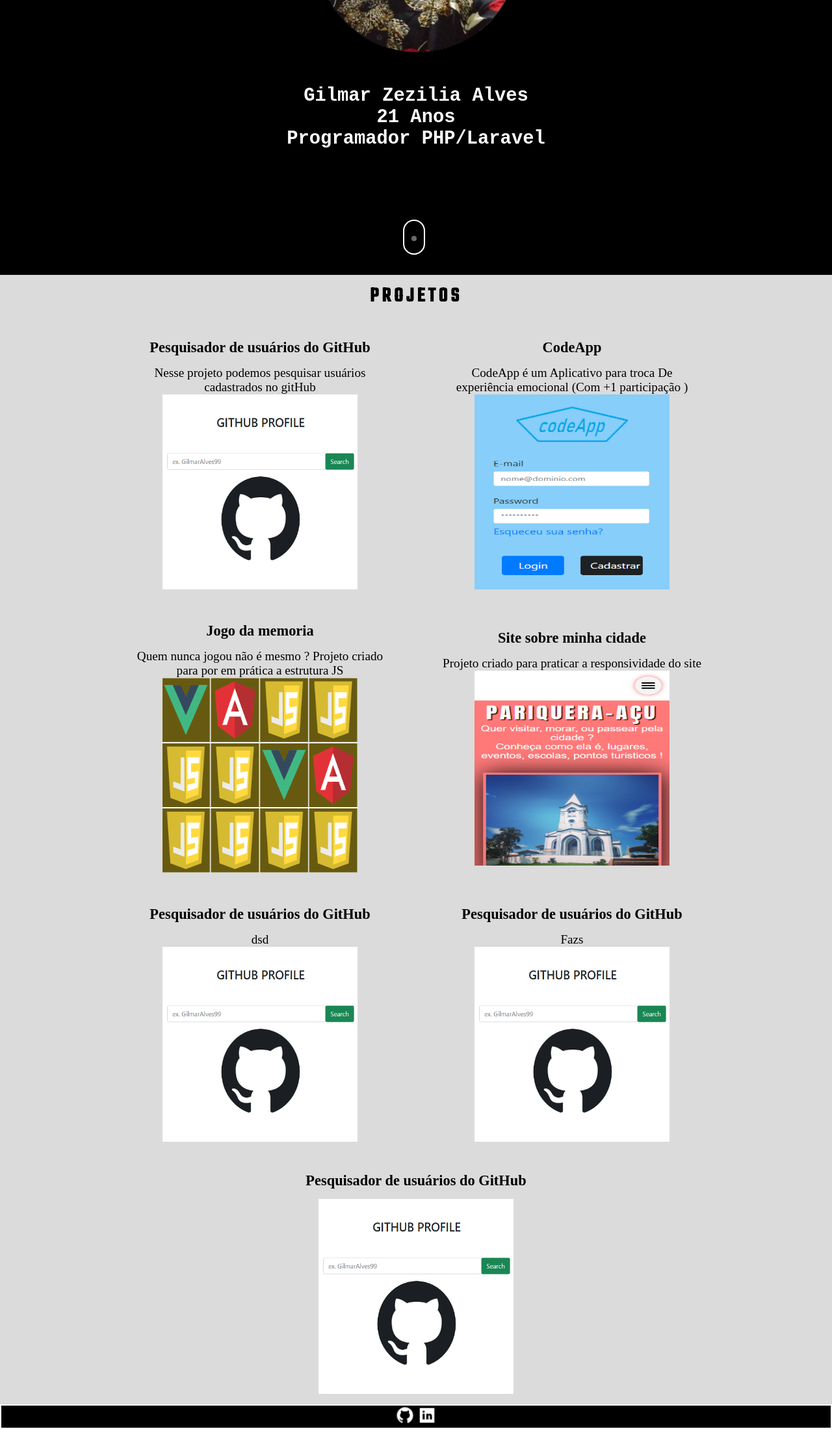
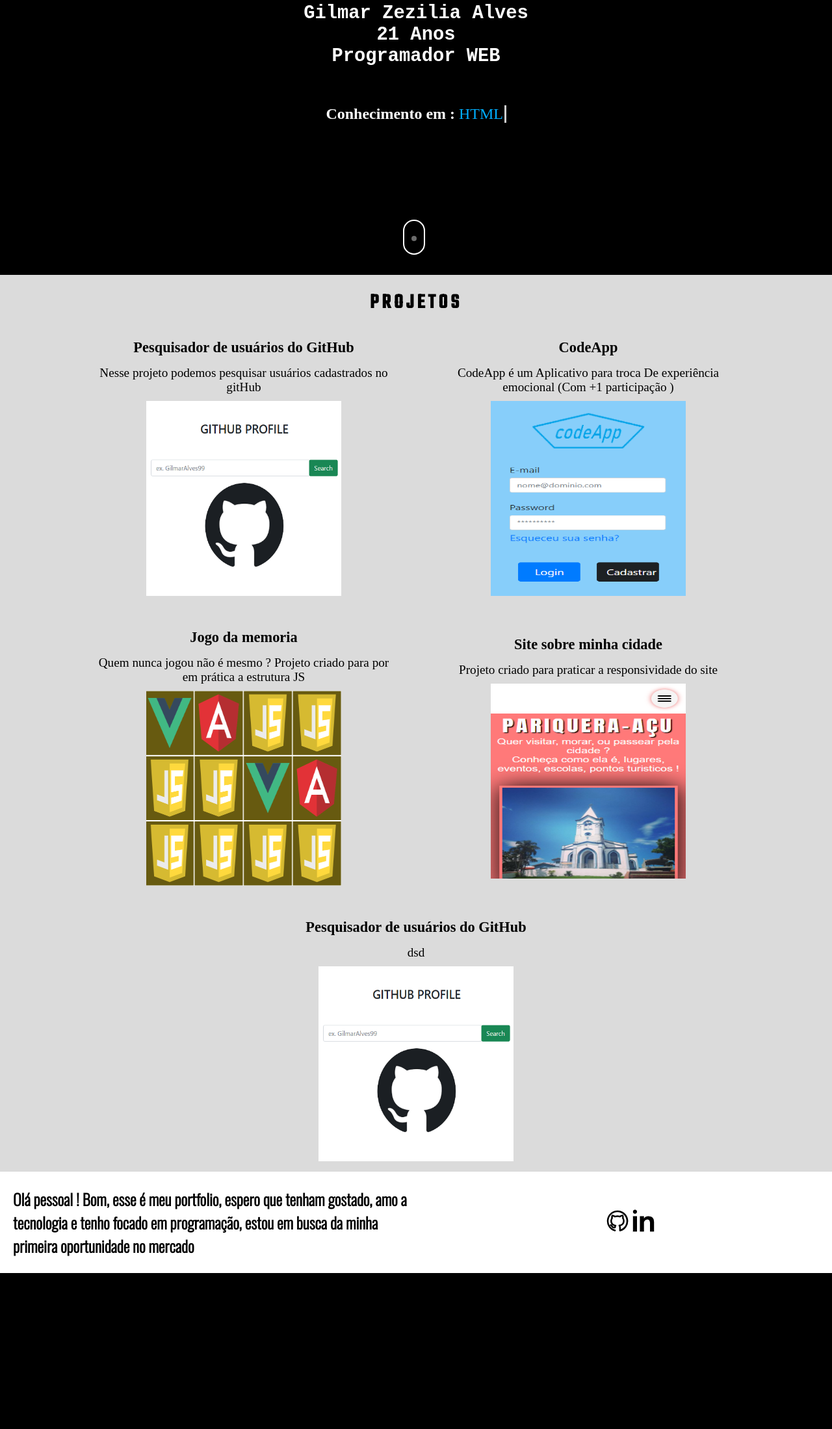
Before and after one commit to GilmarAlves99/Portfolio-Atual-, a plain HTML site: page index.html in a window 1280 px wide. Shown: the part 398-2597 px from the top of the page at 65% size. After the commit the page ends 2357 px from the top, so only its background shows below. Drawn offline with nearby package versions, Linux system fonts and the light colour scheme; a web font is replaced by a local one.

Commit message:
Atualizando/finalizando

```diff
--- a/css/index.css
+++ b/css/index.css
@@ -6,12 +6,72 @@ body {
     background-color: black;
 }
 
+.sobre h1 {
+    font-size: 1.8em;
+    font-family: 'Courier New', Courier, monospace;
+    top: -70px;
+    position: relative;
+}
+
 .eu {
-    margin: auto;
+    height: 100%;
+    width: 100%;
+}
+
+.sobre {
+    display: flex;
+    justify-content: center;
+    align-items: center;
+    flex-direction: column;
+    text-align: center;
+}
+
+.conhecimento {
+    top: -50px;
+    width: 80%;
     position: relative;
-    width: 100%;
-    background: url("../img/images.png") no-repeat;
-    height: 100%;
+    border-radius: 50px;
+}
+
+span.typed-text {
+    font-weight: normal;
+    color: #00aeff;
+}
+
+span.cursor {
+    font-weight: bolder;
+    display: inline-block;
+    background-color: rgb(219, 5, 5);
+    margin-left: 0.1rem;
+    width: 3px;
+    animation: blink 1s infinite;
+}
+
+span.cursor.typing {
+    animation: none;
+}
+
+@keyframes blink {
+    0% {
+        background-color: #ccc;
+    }
+    49% {
+        background-color: #ccc;
+    }
+    50% {
+        background-color: transparent;
+    }
+    99% {
+        background-color: transparent;
+    }
+    100% {
+        background-color: #ccc;
+    }
+}
+
+.skills {
+    position: relative;
+    border: 2px solid white;
 }
 
 #stars {
@@ -65,6 +125,8 @@ body {
 
 .euimg {
     width: 450px;
+    position: relative;
+    top: -30px;
 }
 
 @media (max-width: 700px) {
@@ -72,33 +134,13 @@ body {
         position: relative;
         top: -50px;
         width: 350px;
-    }.sobre h3{
+    }
+    .sobre h1 {
         font-size: 1.4em;
     }
-
-}
-
-.sobre {
-    display: flex;
-    height: 100%;
-    justify-content: center;
-    flex-direction: column;
-}
-
-h3 {
-    font-size: 1.8em;
-    font-family: 'Courier New', Courier, monospace;
-    top: -50px;
-    position: relative;
 }
 
 /* Flex Item */
-
-.item {
-    word-spacing: 0ch;
-    /* O flex: 1; é necessário para que cada item se expanda ocupando o tamanho máximo do container. */
-    text-align: center;
-}
 
 .projetoCompleto {
     color: black;
@@ -110,73 +152,46 @@ h3 {
 .projetostitulo {
     text-align: center;
     position: relative;
-    top: 10px;
+    top: 20px;
     letter-spacing: 5px;
-
     font-family: 'Teko', sans-serif;
 }
 
 .projetos-2 {
-    top: 10px;
     width: 100%;
     display: flex;
-
+    position: relative;
     flex-direction: row;
     flex-wrap: wrap;
     justify-content: center;
 }
 
 figure {
-  width: 400px;
+    width: 450px;
     display: flex;
     justify-content: center;
     align-items: center;
     flex-direction: column;
 }
-figure span{
+
+figure span {
     text-align: center;
     font-size: 1.2em;
+    padding-bottom: 10px;
+}
 
-}
-.nomeDoProjeto {font-weight: 900;
-    font-size: 1.4em;text-align: center;
+h1.nomeDoProjeto {
+    display: flex;
+    align-items: center;
+    font-weight: 900;
+    font-size: 1.4em;
+    text-align: center;
     font-family: 'Hahmlet', serif;
 }
 
 .imgprojetos {
     width: 300px;
     height: 300px;
-}
-
-@keyframes animacao {
-    25% {
-        opacity: 1;
-    }
-    50% {
-        opacity: 0;
-    }
-}
-
-.animacao:nth-child(1) {
-    animation-delay: 0s;
-}
-
-.animacao:nth-child(2) {
-    animation-delay: 10s;
-}
-
-.animacao:nth-child(3) {
-    animation-delay: 25s;
-}
-
-.animacao:nth-child(4) {
-    animation-delay: 40s;
-}
-
-section {
-    margin: 5px;
-    border: 2px solid white;
-    width: 250px;
 }
 
 .titulo {
@@ -233,35 +248,45 @@ section {
     }
 }
 
-.redes {
-    width: 30px;
-    height: 30px;
-}
+
 
 .rodape {
     display: flex;
-    align-items: center;
+
     justify-content: center;
     flex-direction: row;
+    flex-wrap: wrap;
     position: relative;
     bottom: 0;
     width: 100%;
+    background-color: rgb(255, 255, 255);
+
+}
+
+.pequenotexto {
+flex:1;
+    width: 500px;
+  color: black;
+    font-weight: bolder;
+    position: relative;
+  padding-left: 20px;
+  font-family: 'Oswald', sans-serif;
+  font-size: 1.5em;
+  padding-right: 20px;
+
+}
+
+.rodapeimgs { flex:1;
+    display: flex;
+    justify-content: center;
+   align-items: center;
+   justify-items: center;
+    width: 500px;
+
+
 }
 
 .rodapeimg {
-    width: 30px;
-    height: 30px;
+    width:40px;
+    height: 40px;
 }
-
-.containere {
-    width: 100%;
-    margin: 0 auto;
-}
-
-.flex {
-    display: flex;
-}
-
-.flex-item-1 {
-    flex: 1;
-}
--- a/index.html
+++ b/index.html
@@ -5,7 +5,9 @@
     <link rel="preconnect" href="https://fonts.googleapis.com">
     <link rel="preconnect" href="https://fonts.gstatic.com" crossorigin>
     <link href="https://fonts.googleapis.com/css2?family=Teko:wght@500&display=swap" rel="stylesheet">
-
+    <link rel="preconnect" href="https://fonts.googleapis.com">
+    <link rel="preconnect" href="https://fonts.gstatic.com" crossorigin>
+    <link href="https://fonts.googleapis.com/css2?family=Oswald:wght@300&display=swap" rel="stylesheet">
     <link rel="preconnect" href="https://fonts.googleapis.com">
     <link rel="preconnect" href="https://fonts.gstatic.com" crossorigin>
     <link href="https://fonts.googleapis.com/css2?family=Hahmlet:wght@200&display=swap" rel="stylesheet">
@@ -26,34 +28,31 @@
         <div class="eu">
 
 
+                <div id="stars"> </div>
+                <div id="stars2"> </div>
      <div class="sobre">
 
-                <div id="stars"> </div>
-                <div id="stars2"> </div>
+                <img src="img/eu1.png" class="euimg" />
 
-                <div class="item">
-                    <img src="img/eu1.png" class="euimg" />
+                <h1>Gilmar Zezilia Alves<br> 21 Anos<br> Programador WEB
+                </h1>
+
+
+            <div class="conhecimento">
+                <h2>Conhecimento em : <span class="typed-text"></span><span class="cursor">&nbsp;</span>
+               </h2>
                </div>
-                <div class="item">
-                    <h3>Gilmar Zezilia Alves<br> 21 Anos<br> Programador PHP/Laravel
-                    </h3>
-
             </div>
-                <div class="item">
             <a href="#projetos">
                 <div class="icon-scroll"></div>
             </a>
-
-                </div>
-
-
 
 
 
         </div>
 
 
-        </div>
+
 
 
 
@@ -65,12 +64,13 @@
                     <h1 class="nomeDoProjeto">Pesquisador de usuários do GitHub</h1>
                     <span>Nesse projeto podemos pesquisar usuários cadastrados no gitHub</span>
                     <a href="https://gilmaralves99.github.io/GITHUB-PROFILE-/build/index.html" target="_blank">
-               <img src="./img/gitHubProfiles.PNG" class="imgprojetos">    </a>
+                        <img src="./img/gitHubProfiles.PNG" class="imgprojetos"> </a>
                 </figure>
                 <figure>
                     <h1 class="nomeDoProjeto">CodeApp</h1>
                     <span>CodeApp é um Aplicativo para troca De experiência emocional (Com +1 participação ) </span>
-                    <a href="https://github.com/GilmarAlves99/Projeto-TCC" target="_blank"> <img src="./img/codeApp.png" class="imgprojetos"> </a>
+                    <a href="https://github.com/GilmarAlves99/Projeto-TCC" target="_blank"> <img src="./img/codeApp.png"
+                            class="imgprojetos"> </a>
                 </figure>
                 <figure>
                     <h1 class="nomeDoProjeto">Jogo da memoria</h1>
@@ -82,35 +82,33 @@
                 <figure>
                     <h1 class="nomeDoProjeto">Site sobre minha cidade</h1>
                     <span>Projeto criado para praticar a responsividade do site</span>
-                   <a href="https://gilmaralves99.github.io/Pariquera/" target="_blank"> <img src="./img/pr.PNG" class="imgprojetos"></a>
+                    <a href="https://gilmaralves99.github.io/Pariquera/" target="_blank"> <img src="./img/pr.PNG"
+                            class="imgprojetos"></a>
                 </figure>
                 <figure>
                     <h1 class="nomeDoProjeto">Pesquisador de usuários do GitHub</h1>
                     <span>dsd</span>
                     <img src="./img/gitHubProfiles.PNG" class="imgprojetos">
                 </figure>
-                <figure>
-                    <h1 class="nomeDoProjeto">Pesquisador de usuários do GitHub</h1>
-                    <span>Fazs</span>
-                    <img src="./img/gitHubProfiles.PNG" class="imgprojetos">
-                </figure>
-                <figure>
-                    <h1 class="nomeDoProjeto">Pesquisador de usuários do GitHub</h1>
 
-                    <img src="./img/gitHubProfiles.PNG" class="imgprojetos">
-                </figure>
 
             </div>
         </div>
         <div class="rodape">
-            <section class="containere flex">
+           <div class="pequenotexto">
+<p>Olá pessoal ! Bom, esse é meu portfolio, espero que tenham gostado, amo a tecnologia e tenho focado em programação, estou em busca da minha primeira oportunidade no mercado</p>
+           </div>
+           <div class="rodapeimgs">
 
-                <div class="item flex-item-1">
-                    <img src="img/github_32px.png" class="redes">
-                    <img src="img/linkedin_26px.png" class="redes">
-                </div>
 
-            </section>
+                   <a href="https://github.com/GilmarAlves99" target="_blank">
+                    <img src="img/2613277_code_git_github_hosting_internet_icon.svg" class="rodapeimg">
+
+                   </a>
+                   <a href="https://www.linkedin.com/in/gilmar-zezilia-alves-336610182/" target="_blank">
+                    <img src="img/linkedin.png" class="rodapeimg">
+
+                </a>   </div>
 
 
 
--- a/js/script.js
+++ b/js/script.js
@@ -0,0 +1,41 @@
+const typedTextSpan = document.querySelector(".typed-text");
+const cursorSpan = document.querySelector(".cursor");
+
+const textArray = ["HTML", "CSS", "JAVASCRIPT", "PHP","MYSQLI"];
+const typingDelay = 200;
+const erasingDelay = 100;
+const newTextDelay = 2000; // Delay between current and next text
+let textArrayIndex = 0;
+let charIndex = 0;
+
+function type() {
+  if (charIndex < textArray[textArrayIndex].length) {
+    if(!cursorSpan.classList.contains("typing")) cursorSpan.classList.add("typing");
+    typedTextSpan.textContent += textArray[textArrayIndex].charAt(charIndex);
+    charIndex++;
+    setTimeout(type, typingDelay);
+  }
+  else {
+    cursorSpan.classList.remove("typing");
+    setTimeout(erase, newTextDelay);
+  }
+}
+
+function erase() {
+  if (charIndex > 0) {
+    if(!cursorSpan.classList.contains("typing")) cursorSpan.classList.add("typing");
+    typedTextSpan.textContent = textArray[textArrayIndex].substring(0, charIndex-1);
+    charIndex--;
+    setTimeout(erase, erasingDelay);
+  }
+  else {
+    cursorSpan.classList.remove("typing");
+    textArrayIndex++;
+    if(textArrayIndex>=textArray.length) textArrayIndex=0;
+    setTimeout(type, typingDelay + 1100);
+  }
+}
+
+document.addEventListener("DOMContentLoaded", function() { // On DOM Load initiate the effect
+  if(textArray.length) setTimeout(type, newTextDelay + 250);
+});
```
Also changed, not shown: img/2613277_code_git_github_hosting_internet_icon.svg (added), img/linkedin (1).png (added), img/linkedin.png (added). Lines whose indentation alone changed are shown as unchanged.
